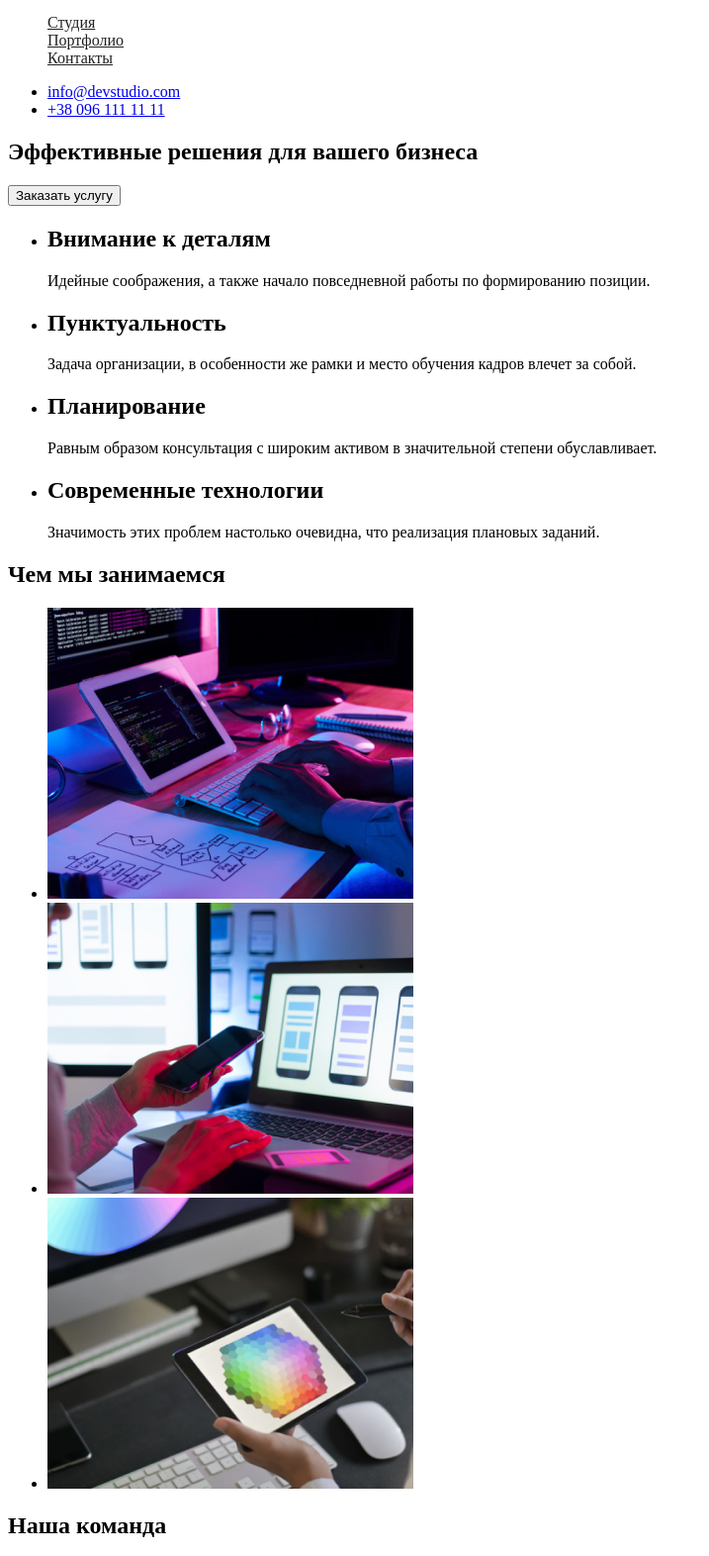
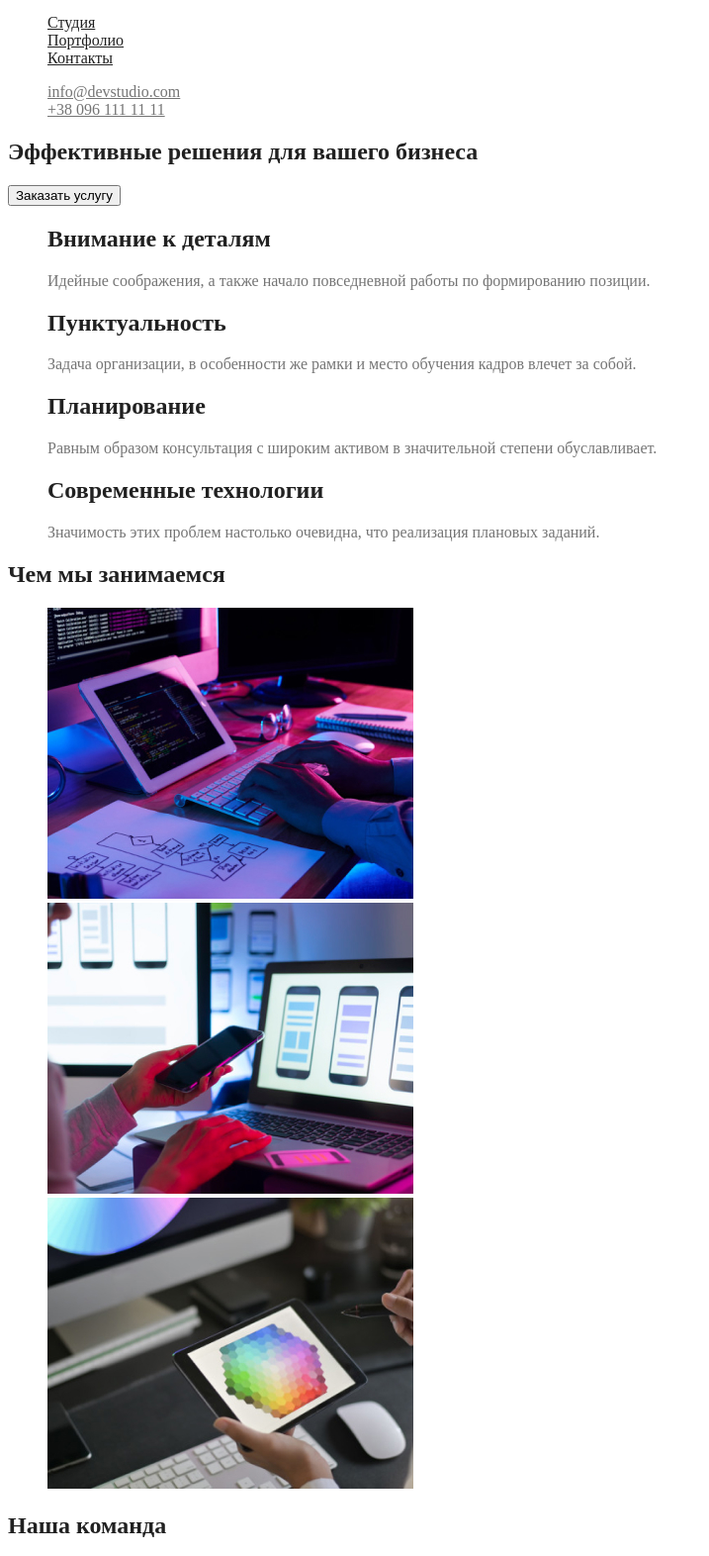
Before and after one commit to master74-29-01/goit-markup-hw-02, a plain HTML site: page index.html in a window 1280 px wide. Shown: the part 28-1600 px from the top of the page at 99% size, without its empty margins (0-717 px from the left). Drawn offline with Linux system fonts and the light colour scheme.

Commit message:
стилизирует  блок main

```diff
--- a/css/styles.css
+++ b/css/styles.css
@@ -1,5 +1,6 @@
 body {
     background-color: #FFFFFF;
+    color: #757575;
 }
 /*удаляем точки перед списком*/
 .list {
@@ -12,9 +13,37 @@ body {
 /*site-nave*/
 .site-nave a {
     color: #212121;
-}.site-nave a:hover, .site-nave :focus {
+}
+.site-nave a:hover, .site-nave a:focus {
     color: #2196F3;
 }
+.contact-information  a {
+    color: #757575;
+}
+.contact-information a:hover, .contact-information a:focus {
+    color: #2196F3;
+}
+
+/*hero*/
+/*надо доделать фон, кнопку и изменить цвет текста*/
+.hero-title {
+    color: #212121;
+}
+/*наши приемущесва*/
+.feature .title {
+    color: #212121;
+}
+/*чем мы занимаемся*/
+.section .title {
+    color: #212121;
+}
+/*наша команда*/
+.command-title {
+    color: #212121;
+}
+
+
+
 
 /*цвет основного текста #212121*/
 /*вторичный цвет текста #757575*/
--- a/index.html
+++ b/index.html
@@ -18,77 +18,77 @@
                    <li><a href="/">Контакты</a></li>
                 </ul>
         </nav>
-            <ul class="contact information-nav">
+            <ul class="contact-information list">
                <li><a href="/">info@devstudio.com</a></li>
                <li><a href="/">+38 096 111 11 11</a></li>
             </ul>
     </header>
            <!--Герой-->
     <main>
-            <section>
-               <h1>Эффективные решения для вашего бизнеса</h1>
+            <section class="hero">
+               <h1 class="hero-title">Эффективные решения для вашего бизнеса</h1>
                <button>Заказать услугу</button>
             </section>
 
         <!--Наши приемущества-->
             <section class="section">
-                <ul>
+                <ul class="feature list">
                     <li>
-                       <h2>Внимание к деталям</h2>
+                       <h2 class="title">Внимание к деталям</h2>
                        <p>Идейные соображения, а также начало повседневной работы по формированию позиции.</p>
                     </li>
                     <li>
-                       <h2>Пунктуальность</h2>
+                       <h2 class="title">Пунктуальность</h2>
                        <p>Задача организации, в особенности же рамки и место обучения кадров влечет за собой.</p>
                     </li>
                     <li>
-                       <h2>Планирование</h2>
+                       <h2 class="title">Планирование</h2>
                        <p>Равным образом консультация с широким активом в значительной степени обуславливает.</p>
                     </li>
                     <li>
-                       <h2>Современные технологии</h2>
+                       <h2 class="title">Современные технологии</h2>
                        <p>Значимость этих проблем настолько очевидна, что реализация плановых заданий.</p>
                     </li>
                 </ul>
             </section>
         <!--Чем мы занимаемся-->
             <section class="section">
-                <h2>Чем мы занимаемся</h2>
-                <ul>
+                <h2 class="title">Чем мы занимаемся</h2>
+                <ul class="feature list">
                    <li><img src="./images/1.jpg" alt="адаптивная вёрсткa" width="370"></li>
                    <li><img src="./images/2.jpg" alt="адаптивная вёрсткa" width="370"></li>
                    <li><img src="./images/3.jpg" alt="адаптивная вёрсткa" width="370"></li>
                 </ul>
             </section>
     <!--Наша команда-->
-        <div>
-            <h2>Наша команда</h2>
+        <div class="command">
+            <h2 class="command-title">Наша команда</h2>
             <section class="section">
-                <ul>
+                <ul class="command list">
                    <li><img src="./images/foto1.jpg" alt="фото мужчины" width="270"></li>
-                   <li><h3>Игорь Демьяненко</h3></li>
+                   <li><h3 class="command-title">Игорь Демьяненко</h3></li>
                    <li><p>Product Designer</p></li>
                 </ul>
             </section>
             <section class="section">
 
-                <ul>
+                <ul class="command list">
                    <li><img src="./images/foto2.jpg" alt="фото женщины" width="270"></li>
-                   <li><h3>Ольга Репина</h3></li>
+                   <li><h3 class="command-title">Ольга Репина</h3></li>
                    <li><p>Frontend Developer</p></li>
                 </ul>
             </section>
             <section class="section">
-                <ul>
+                <ul class="command list">
                    <li><img src="./images/foto3.jpg" alt="фото мужчины" width="270"></li>
-                   <li><h3>Николай Тарасов</h3></li>
+                   <li><h3 class="command-title">Николай Тарасов</h3></li>
                    <li><p>Marketing</p></li>
                 </ul>
             </section>
             <section class="section">
-                <ul>
+                <ul class="command list">
                    <li><img src="./images/foto4.jpg" alt="фото мужчины" width="270"></li>
-                   <li><h3>Михаил Ермаков</h3></li>
+                   <li><h3 class="command-title">Михаил Ермаков</h3></li>
                    <li><p>UI Designer</p></li>
                 </ul>
             </section>
```
